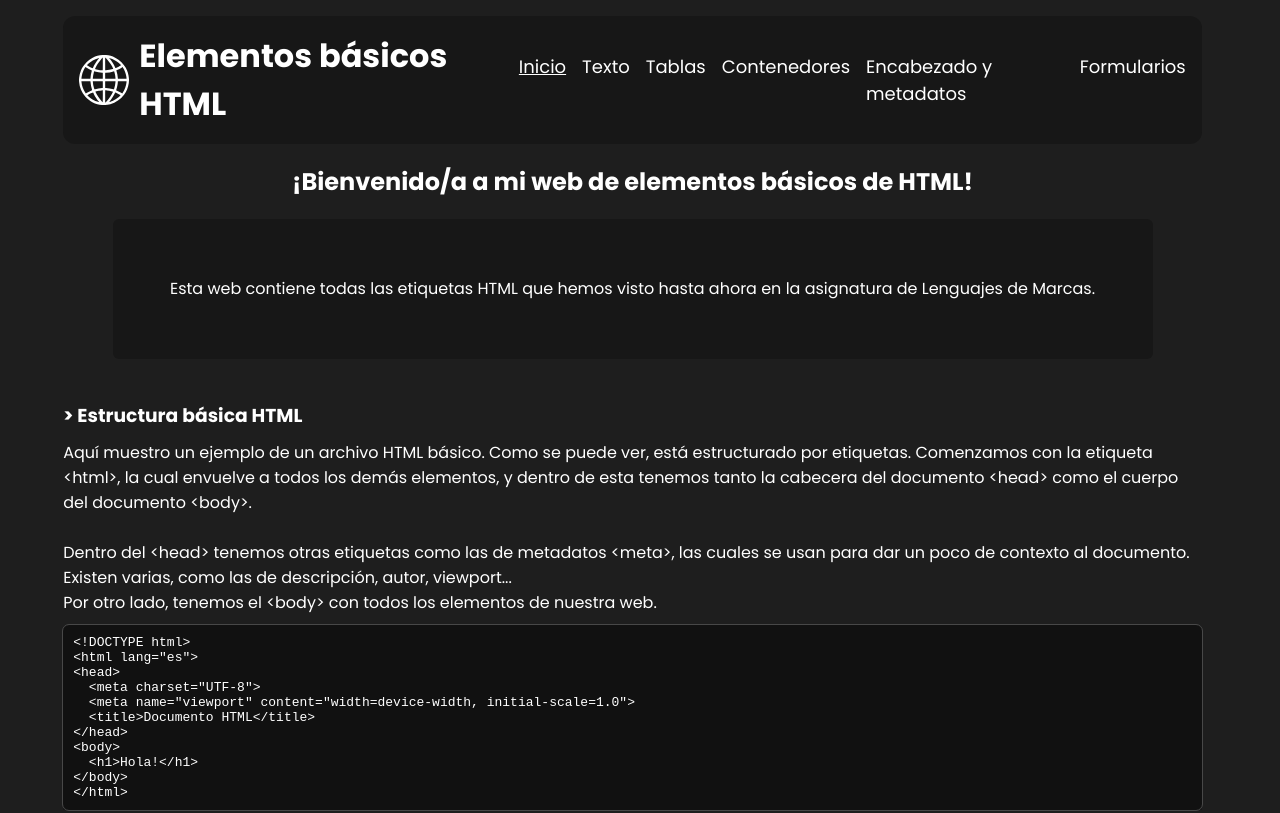
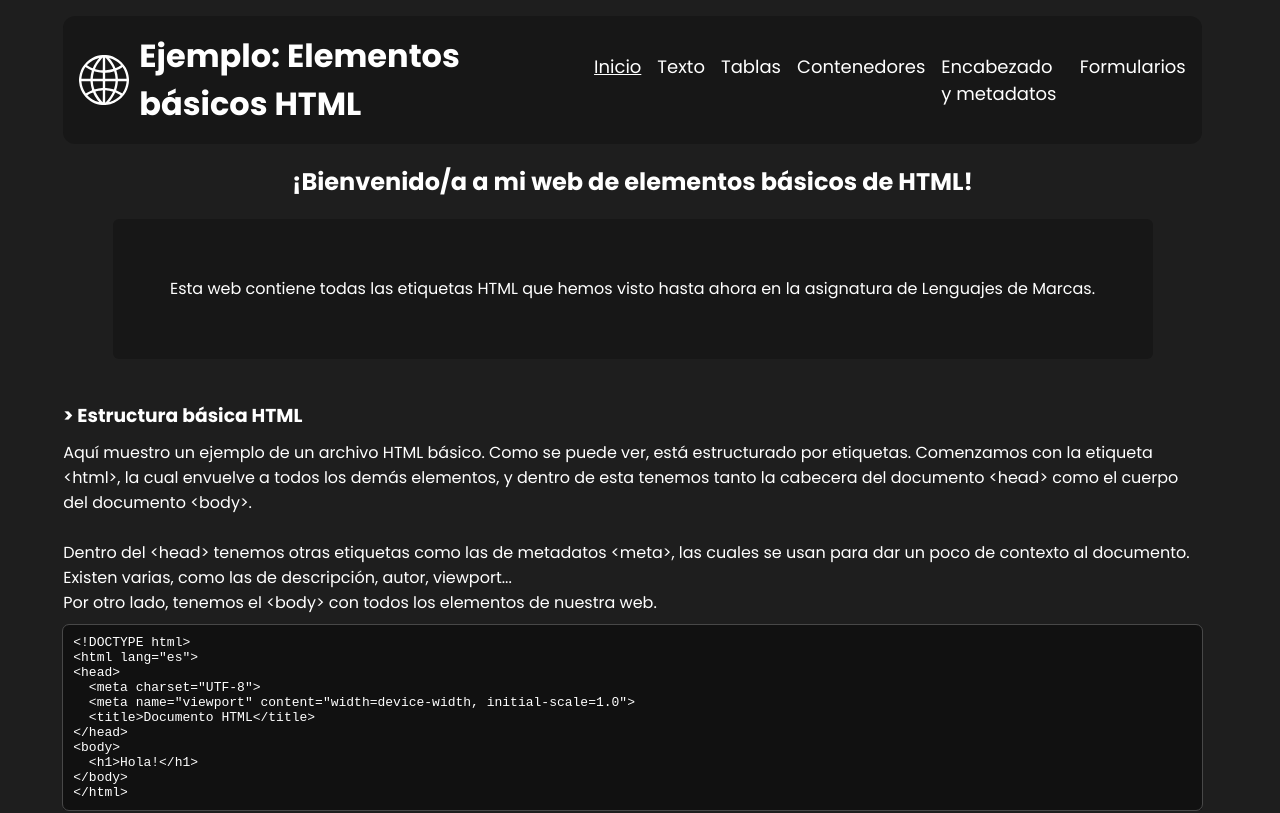
Before and after one commit to JDavid0103/practica, a plain HTML site: page index.html in a window 1280 px wide. Shown: the top 813 px of the page. Drawn offline with Linux system fonts and the light colour scheme.

Commit message:
Prueba de conflicto

```diff
--- a/index.html
+++ b/index.html
@@ -13,7 +13,7 @@
   <header>
     <a class="header-logo" href="index.html">
       <img src="src/logo.svg" alt="" width="50px" height="50px">
-      <h1>Elementos básicos HTML</h1>
+      <h1>Ejemplo: Elementos básicos HTML</h1>
     </a>
     <nav class="header-nav">
       <a href="index.html" class="selected">Inicio</a>
```
